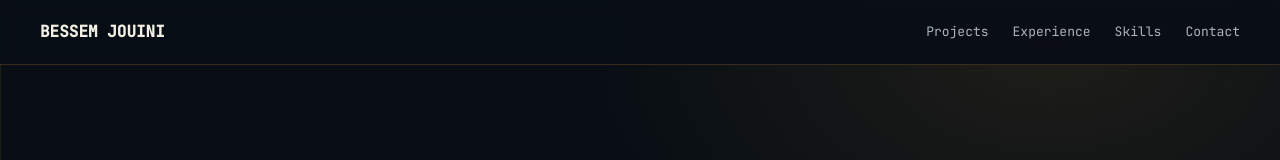
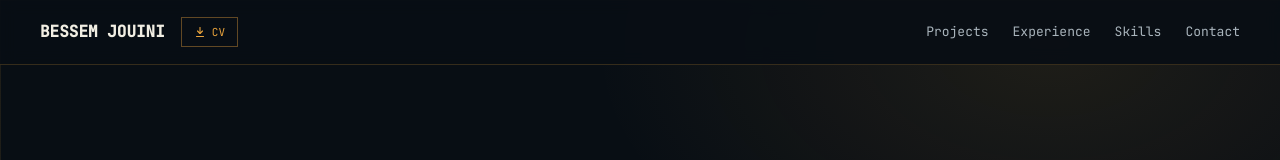
Before and after one commit to Bess012/Personal-portfolio-, a React (Vite) app: page / in a window 1280 px wide. Shown: the top 160 px of the page. Built offline with nearby package versions, Linux system fonts and the light colour scheme.

Commit message:
added cv

```diff
--- a/src/App.jsx
+++ b/src/App.jsx
@@ -3,6 +3,9 @@ import React, { useState } from "react";
 // Set this to '/photo.jpg' (or similar) once you have a headshot — the placeholder
 // in the About section below will swap for the real image automatically.
 const photoSrc = "/assets/profilepic.jpg";
+
+// Path to your CV — drop the file at public/assets/cv.pdf
+const cvSrc = "/assets/CV-Bessem.pdf";
 
 const skills = [
   {
@@ -505,8 +508,32 @@ export default function App() {
 
       <header className="sticky top-0 z-10 bg-ink/90 backdrop-blur border-b border-amber/20">
         <div className="w-full px-6 lg:px-10 h-16 flex items-center justify-between">
-          <div className="font-mono font-semibold text-[16px]">
-            BESSEM JOUINI
+          <div className="flex items-center gap-4">
+            <div className="font-mono font-semibold text-[16px]">
+              BESSEM JOUINI
+            </div>
+            <a
+              href={cvSrc}
+              download
+              className="group inline-flex items-center gap-1.5 font-mono text-[11px] px-3 py-1.5 border border-amber/40 text-amber hover:bg-amber hover:text-ink transition-colors"
+              title="Download CV"
+            >
+              <svg
+                width="12"
+                height="12"
+                viewBox="0 0 24 24"
+                fill="none"
+                stroke="currentColor"
+                strokeWidth="2.2"
+                strokeLinecap="round"
+                strokeLinejoin="round"
+              >
+                <path d="M12 3v12" />
+                <path d="M7 10l5 5 5-5" />
+                <path d="M5 21h14" />
+              </svg>
+              CV
+            </a>
           </div>
           <nav className="flex gap-6 font-mono text-[13px] text-paperdim">
             <a href="#projects" className="hover:text-amber">
```
Also changed, not shown: 4 other files (tests, documents, lock files or other folders).
